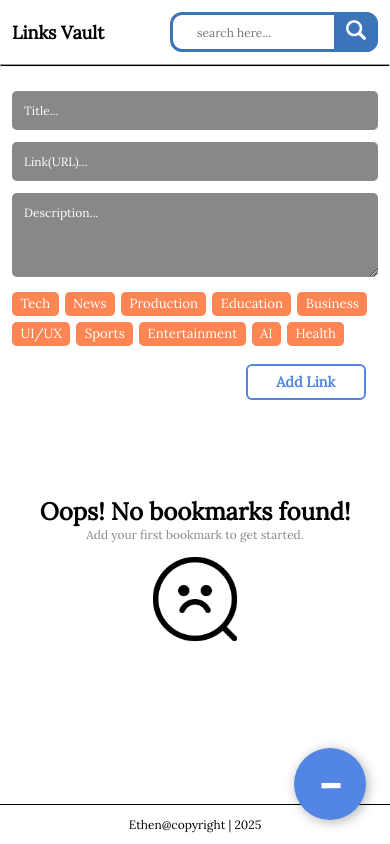
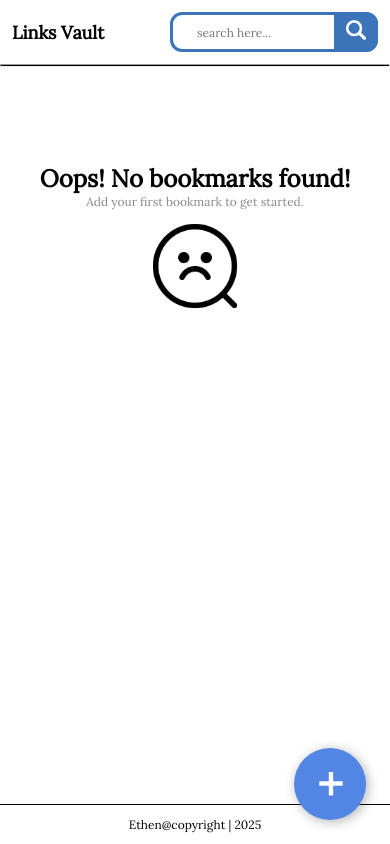
Before and after one commit to msizi007/LinksVault, a React (Vite) app: page / in a window 390 px wide. Built offline with nearby package versions, Linux system fonts and the light colour scheme.

Commit message:
Added a media query function that renders components based on a screen size and changed media query for mobile to 768px

```diff
--- a/src/App.css
+++ b/src/App.css
@@ -281,7 +281,7 @@ button {
     width: 100%;
   }
 }
-@media only screen and (max-width: 1024px) {
+@media only screen and (max-width: 768px) {
   html {
     font-size: 75%;
   }
--- a/src/App.tsx
+++ b/src/App.tsx
@@ -25,7 +25,6 @@ const allTags = [
   { name: "AI", isActive: false },
   { name: "Health", isActive: false },
 ];
-
 export function App() {
   const [title, setTitle] = useState<string>("");
   const [url, setUrl] = useState<string>("");
@@ -37,8 +36,16 @@ export function App() {
   const [updated, setUpdated] = useState<string>("");
   const [search, setSearch] = useState<string>("");
   const [filter, setFilter] = useState<_Bookmark[]>([]);
-  const [isFormVisible, setIsFormVisible] = useState<boolean>(true);
-  const [toggleText, setToggleText] = useState<string>("-");
+  const [isFormVisible, setIsFormVisible] = useState<boolean>(false);
+  const [toggleText, setToggleText] = useState<string>("+");
+
+  const [width, setWidth] = useState(window.innerWidth);
+
+  useEffect(() => {
+    const handleResize = () => setWidth(window.innerWidth);
+    window.addEventListener("resize", handleResize);
+    return () => window.removeEventListener("resize", handleResize);
+  }, []);
 
   function toggleForm() {
     const nextVisibility = !isFormVisible;
@@ -92,7 +99,11 @@ export function App() {
     setDescription("");
     setTags(allTags);
 
-    setBookmarks([...bookmarks, newBookmark]);
+    if (url && title && description) {
+      setBookmarks([...bookmarks, newBookmark]);
+    } else {
+      alert("Please fill in all the required fields before adding a bookmark.");
+    }
   }
 
   function deleteLink(myUrl: string) {
@@ -177,7 +188,14 @@ export function App() {
       <NavBar title="Links Vault" />
       <hr />
       <div className="main">
-        <div className="col">{isFormVisible && <Form />}</div>
+        {width > 768 ? (
+          <div className="col">
+            <Form />
+          </div>
+        ) : (
+          <div className="col">{isFormVisible && <Form />}</div>
+        )}
+
         <div className="col">
           {
             // if searching...
```
